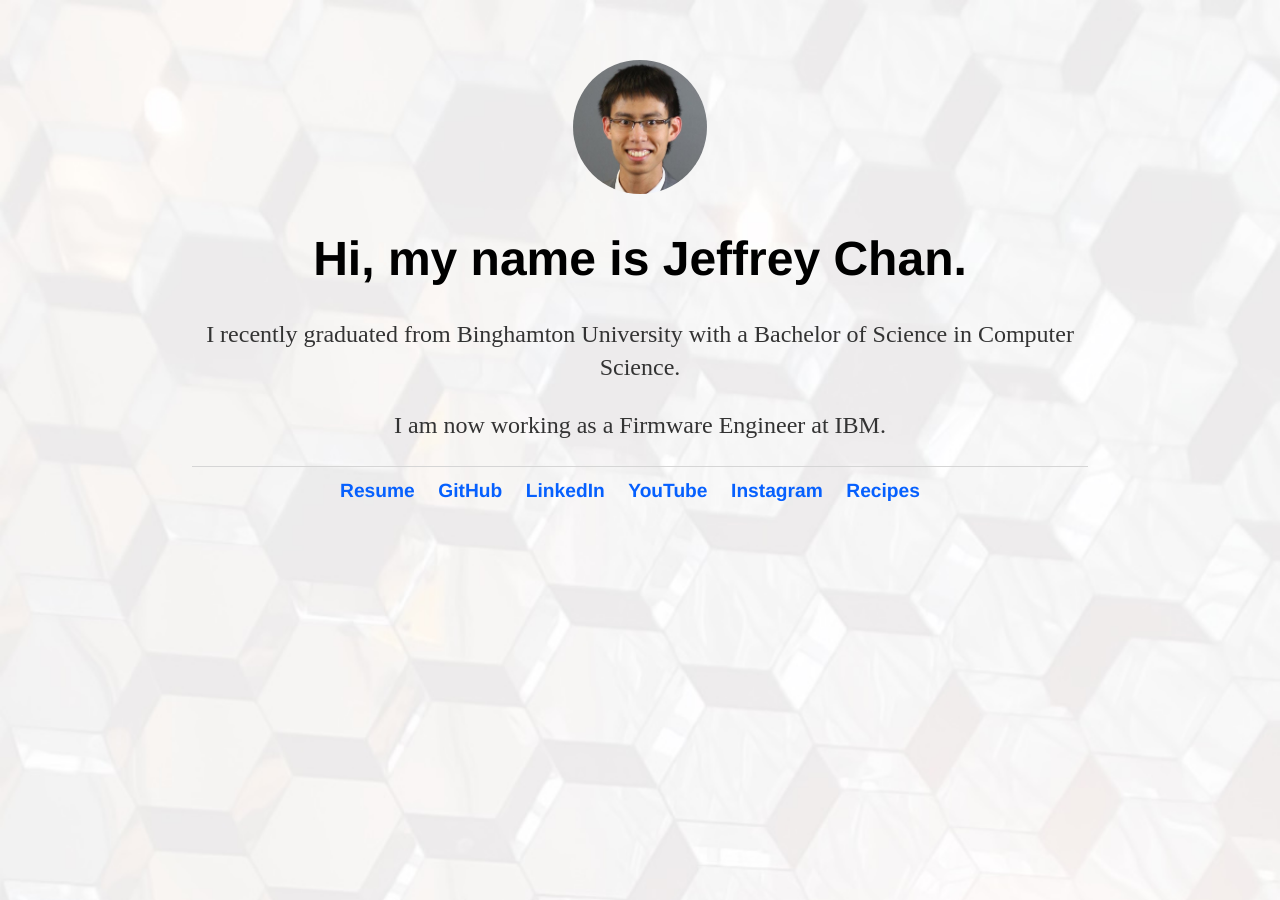
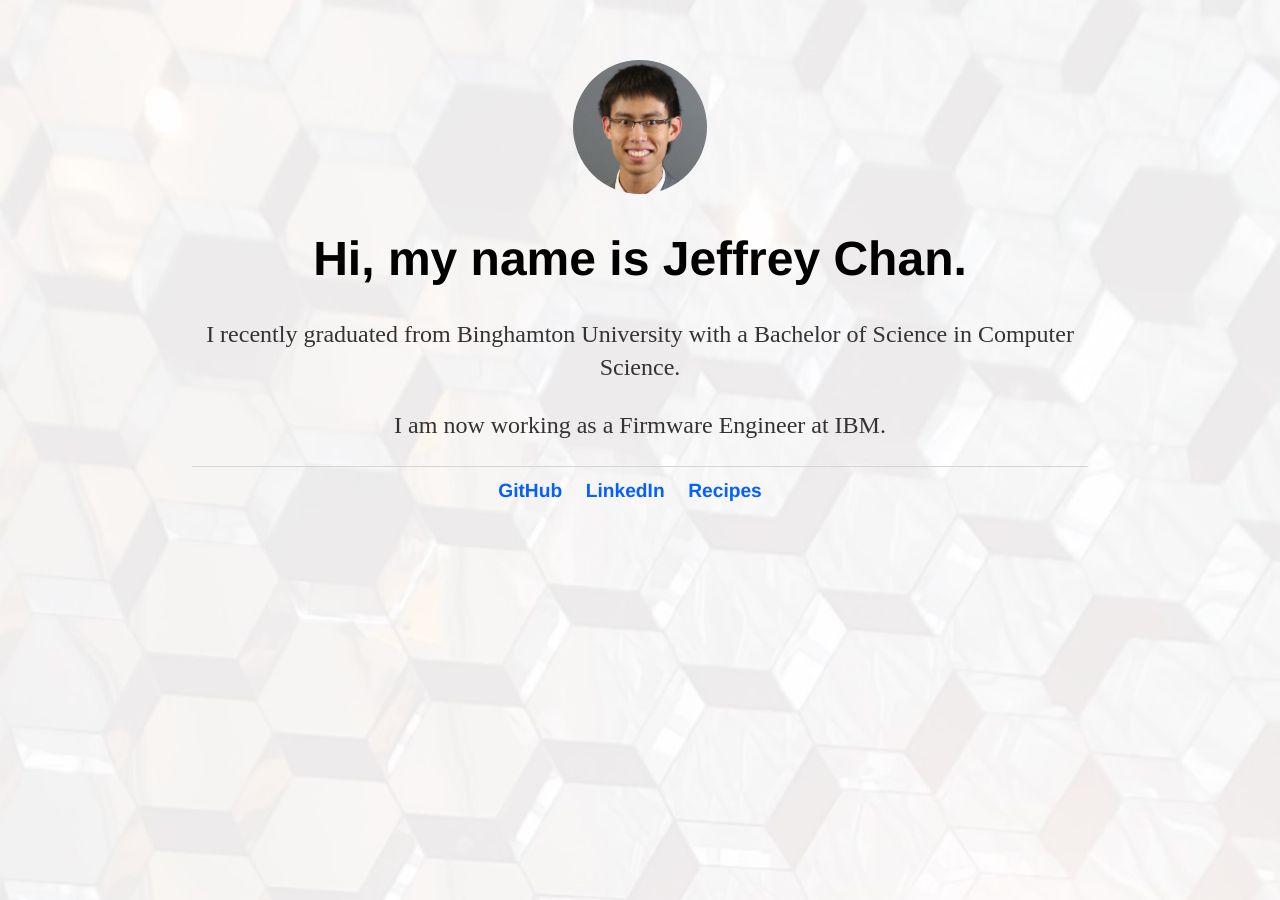
Before and after one commit to superjeffreyc/superjeffreyc.github.io, a Jekyll site: the page built from index.html, in a window 1280 px wide. Built offline with Jekyll 4.4.1, drawn with Linux system fonts in a browser that asks for light colours.

Commit message:
Update default.html

```diff
--- a/_layouts/default.html
+++ b/_layouts/default.html
@@ -13,11 +13,8 @@
 		</div><!-- /.container -->
 		<footer>
     		<ul>
-        		<li><a target="_blank" href="https://github.com/superjeffreyc/Resume/blob/master/JeffreyChanResume.pdf">Resume</a></li>
         		<li><a target="_blank" href="https://github.com/superjeffreyc">GitHub</a></li>
         		<li><a target="_blank" href="https://www.linkedin.com/in/superjeffreyc/">LinkedIn</a></li>
-        		<li><a target="_blank" href="https://www.youtube.com/channel/UCgQW32iwizvw1aWG-WH9R0Q">YouTube</a></li>
-        		<li><a target="_blank" href="https://www.instagram.com/superjeffreychan/">Instagram</a></li>
 			<li><a target="_blank" href="https://superjeffreyc.github.io/recipes/">Recipes</a></li>
 			</ul>
 		</footer>
```
